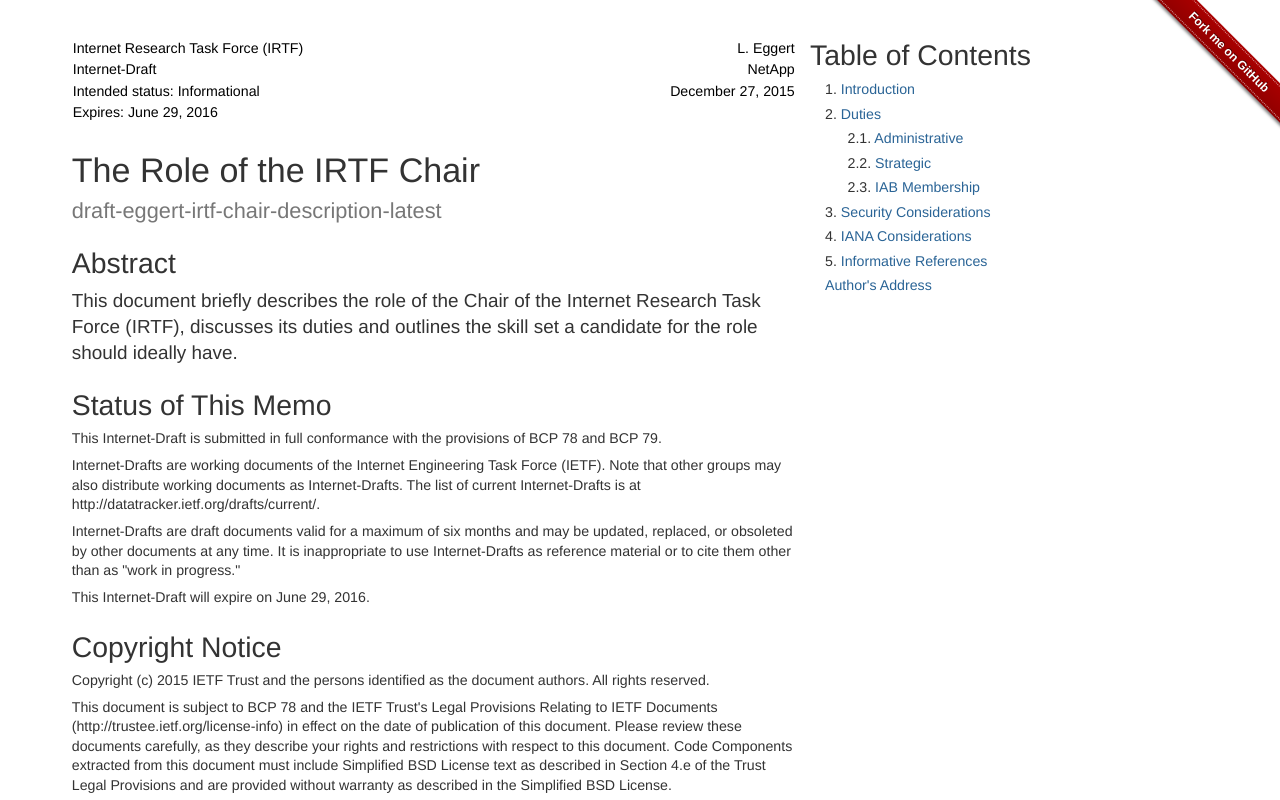
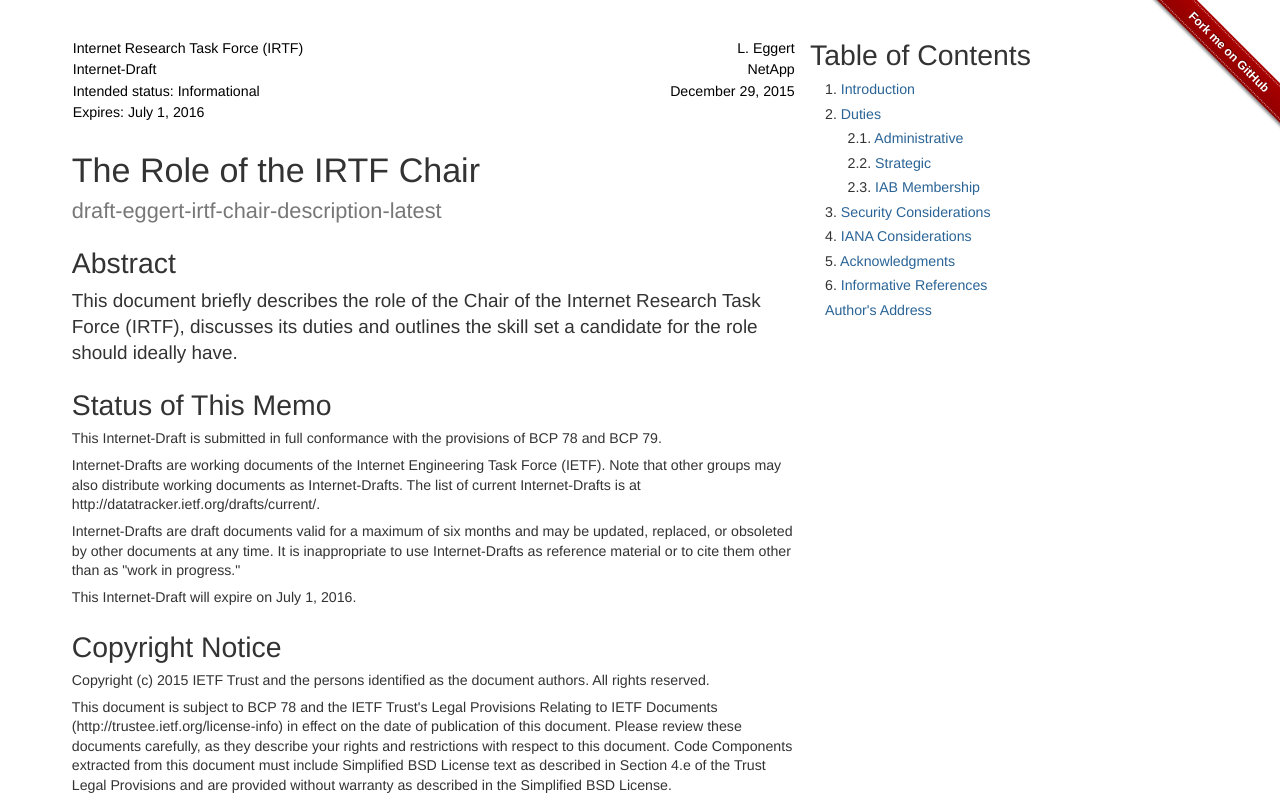
Before and after one commit to larseggert/irtf-chair-description, a plain HTML site: page draft-eggert-irtf-chair-description.html in a window 1280 px wide. Shown: the top 800 px of the page. Drawn offline with Linux system fonts and the light colour scheme.

Commit message:
Script updating gh-pages. [ci skip]

```diff
--- a/draft-eggert-irtf-chair-description.html
+++ b/draft-eggert-irtf-chair-description.html
@@ -275,7 +275,8 @@ li, p {
 <link href="#rfc.section.2.3" rel="Chapter" title="2.3 IAB Membership"/>
 <link href="#rfc.section.3" rel="Chapter" title="3 Security Considerations"/>
 <link href="#rfc.section.4" rel="Chapter" title="4 IANA Considerations"/>
-<link href="#rfc.references" rel="Chapter" title="5 Informative References"/>
+<link href="#rfc.section.5" rel="Chapter" title="5 Acknowledgments"/>
+<link href="#rfc.references" rel="Chapter" title="6 Informative References"/>
 <link href="#rfc.authors" rel="Chapter"/>
 
 
@@ -284,7 +285,7 @@ li, p {
 
   <meta name="dct.creator" content="Eggert, L." />
   <meta name="dct.identifier" content="urn:ietf:id:draft-eggert-irtf-chair-description-latest" />
-  <meta name="dct.issued" scheme="ISO8601" content="2015-12-27" />
+  <meta name="dct.issued" scheme="ISO8601" content="2015-12-29" />
   <meta name="dct.abstract" content="This document briefly describes the role of the Chair of the Internet Research Task Force (IRTF), discusses its duties and outlines the skill set a candidate for the role should ideally have." />
   <meta name="description" content="This document briefly describes the role of the Chair of the Internet Research Task Force (IRTF), discusses its duties and outlines the skill set a candidate for the role should ideally have." />
 
@@ -305,10 +306,10 @@ li, p {
 </tr>
 <tr>
   <td class="left">Intended status: Informational</td>
-  <td class="right">December 27, 2015</td>
+  <td class="right">December 29, 2015</td>
 </tr>
 <tr>
-  <td class="left">Expires: June 29, 2016</td>
+  <td class="left">Expires: July 1, 2016</td>
   <td class="right"></td>
 </tr>
 
@@ -329,7 +330,7 @@ li, p {
 <p>This Internet-Draft is submitted in full conformance with the provisions of BCP 78 and BCP 79.</p>
 <p>Internet-Drafts are working documents of the Internet Engineering Task Force (IETF).  Note that other groups may also distribute working documents as Internet-Drafts.  The list of current Internet-Drafts is at http://datatracker.ietf.org/drafts/current/.</p>
 <p>Internet-Drafts are draft documents valid for a maximum of six months and may be updated, replaced, or obsoleted by other documents at any time.  It is inappropriate to use Internet-Drafts as reference material or to cite them other than as "work in progress."</p>
-<p>This Internet-Draft will expire on June 29, 2016.</p>
+<p>This Internet-Draft will expire on July 1, 2016.</p>
 <h1 id="rfc.copyrightnotice">
   <a href="#rfc.copyrightnotice">Copyright Notice</a>
 </h1>
@@ -349,7 +350,8 @@ li, p {
 <li>2.3.   <a href="#rfc.section.2.3">IAB Membership</a></li>
 </ul><li>3.   <a href="#rfc.section.3">Security Considerations</a></li>
 <li>4.   <a href="#rfc.section.4">IANA Considerations</a></li>
-<li>5.   <a href="#rfc.references">Informative References</a></li>
+<li>5.   <a href="#rfc.section.5">Acknowledgments</a></li>
+<li>6.   <a href="#rfc.references">Informative References</a></li>
 <li><a href="#rfc.authors">Author's Address</a></li>
 
 
@@ -380,7 +382,10 @@ li, p {
 <p id="rfc.section.3.p.1">This document raises no security considerations.</p>
 <h1 id="rfc.section.4"><a href="#rfc.section.4">4.</a> <a href="#iana-considerations" id="iana-considerations">IANA Considerations</a></h1>
 <p id="rfc.section.4.p.1">This document has no IANA considerations.</p>
-<h1 id="rfc.references"><a href="#rfc.references">5.</a> Informative References</h1>
+<h1 id="rfc.section.5"><a href="#rfc.section.5">5.</a> <a href="#acknowledgments" id="acknowledgments">Acknowledgments</a></h1>
+<p id="rfc.section.5.p.1">Robert Sparks and Brian Trammell provided input to this document.</p>
+<p id="rfc.section.5.p.2">Lars Eggert has received funding from the European Union&#8217;s Horizon 2020 research and innovation program 2014-2018 under grant agreement No. 644866 (&#8220;SSICLOPS&#8221;).  This document reflects only the authors&#8217; views and the European Commission is not responsible for any use that may be made of the information it contains.</p>
+<h1 id="rfc.references"><a href="#rfc.references">6.</a> Informative References</h1>
 <table>
   <tbody>
     <tr>
```
Also changed, not shown: index.html (+12 -7 lines), draft-eggert-irtf-chair-description.txt.
